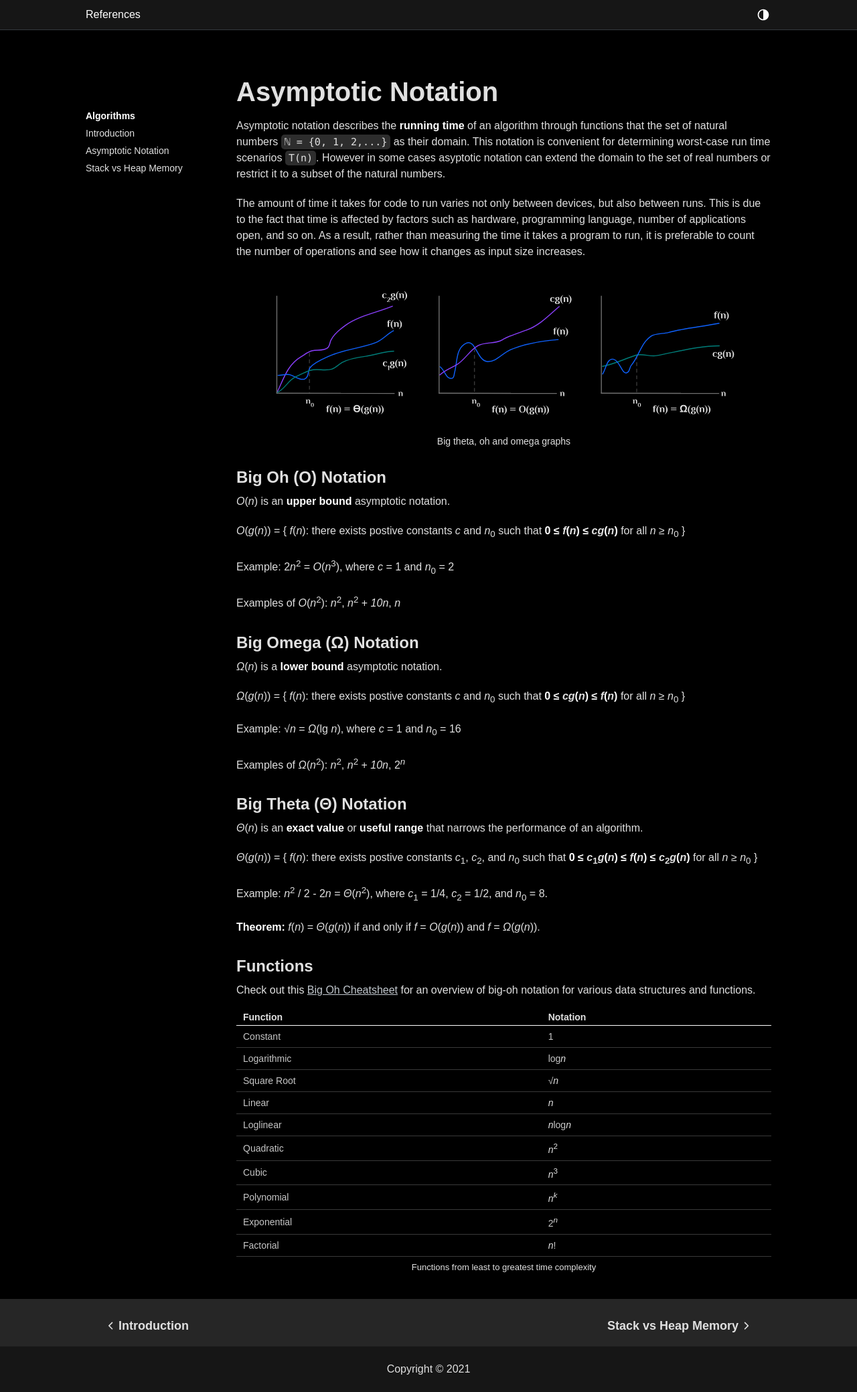
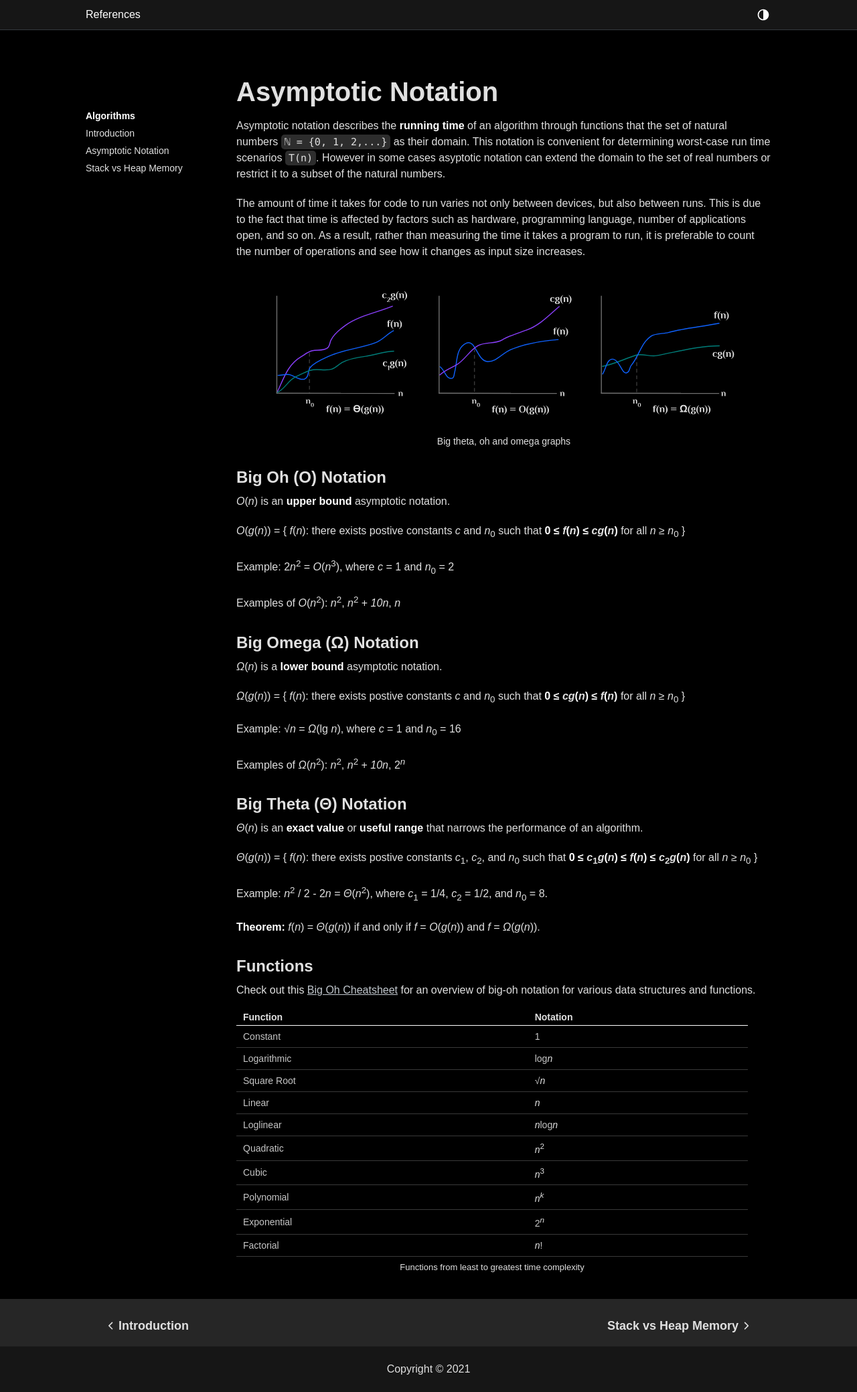
Before and after one commit to kylealvares/references, a Jekyll site: the page built from _posts/algorithms/2000-01-04-asymptotic-notation.md, in a window 1280 px wide. Shown: the whole page at 67% size. Built offline with Jekyll 4.4.1, drawn with Linux system fonts in a browser that asks for light colours; nearby versions of some CDN libraries; some web fonts are replaced.

Commit message:
main table, caption css

```diff
--- a/css/main.css
+++ b/css/main.css
@@ -274,10 +274,10 @@ strong {
 }
 
 table {
-    display: table;
+    display: block;
     overflow: auto;
     border-collapse: collapse;
-    width: 100%;
+    max-width: calc(var(--max-page-width) - 260px);
 }
 
 tr td,
@@ -293,6 +293,7 @@ tr th {
 }
 
 table caption {
+    width: calc(var(--max-page-width) - 260px);
     caption-side: bottom;
     font-size: 13px;
     margin-top: 8px;
```
